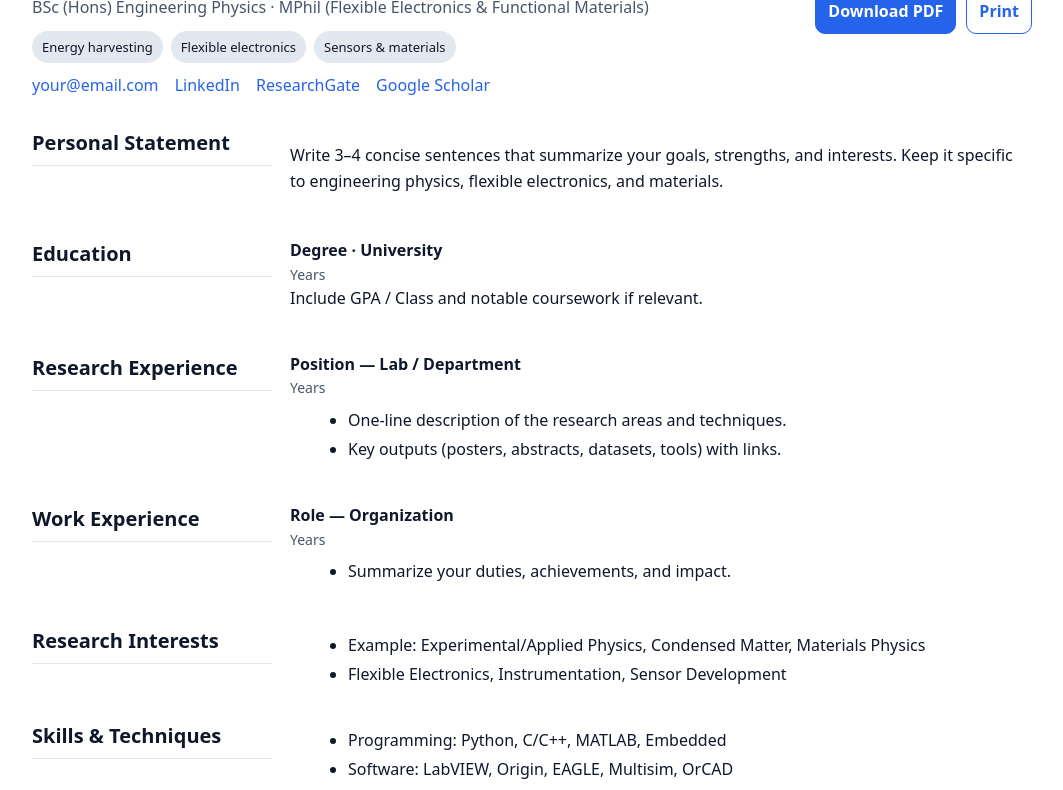
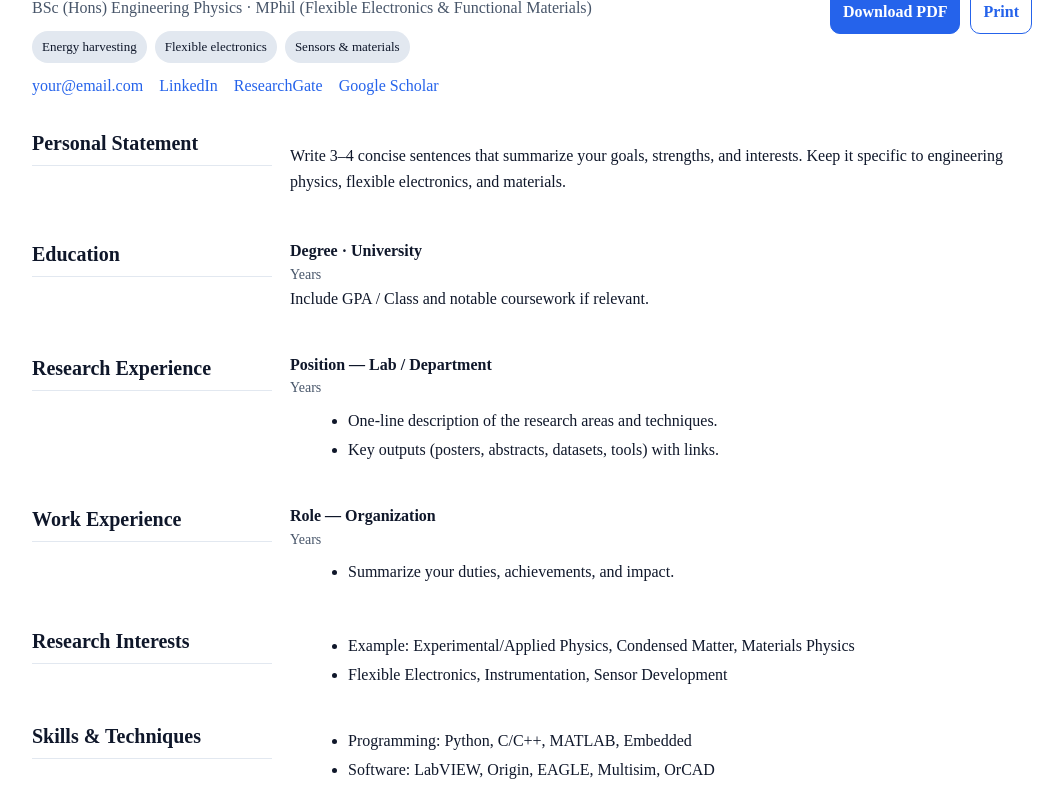
Before and after one commit to swidyawansa/swidyawansa.github.io, a plain HTML site: page index.html in a window 1280 px wide. Shown: the part 103-893 px from the top of the page, without its empty margins (108-1171 px from the left). Drawn offline with Linux system fonts and the light colour scheme.

Commit message:
Update index.html

```diff
--- a/index.html
+++ b/index.html
@@ -13,29 +13,34 @@
     @media (prefers-color-scheme: dark) {
       :root { --bg:#0b1220; --fg:#e5e7eb; --muted:#94a3b8; --chip:#1f2937; --link:#60a5fa; }
     }
-    html, body { margin:0; background:var(--bg); color:var(--fg); font:16px/1.6 system-ui, -apple-system, Segoe UI, Roboto, "Helvetica Neue", Arial, "Noto Sans", "Liberation Sans"; }
+    html, body {
+      margin:0;
+      background:var(--bg);
+      color:var(--fg);
+      font:16px/1.6 "Times New Roman", Times, serif;
+    }
     .wrap { max-width:1000px; margin:0 auto; padding:28px 18px 60px; }
     header { display:grid; grid-template-columns: 1fr auto; gap:12px; align-items:center; }
-    .name { font-size:clamp(28px, 4.5vw, 40px); font-weight:800; letter-spacing:-0.02em; }
-    .subtitle { color:var(--muted); margin-top:6px; }
+    .name { font-size:clamp(28px, 4.5vw, 40px); font-weight:800; letter-spacing:-0.02em; font-family:"Times New Roman", Times, serif; }
+    .subtitle { color:var(--muted); margin-top:6px; font-family:"Times New Roman", Times, serif; }
     .chips { display:flex; flex-wrap:wrap; gap:8px; margin-top:10px; }
-    .chip { background:var(--chip); padding:6px 10px; border-radius:999px; font-size:13px; }
-    a { color:var(--link); text-decoration:none; }
+    .chip { background:var(--chip); padding:6px 10px; border-radius:999px; font-size:13px; font-family:"Times New Roman", Times, serif; }
+    a { color:var(--link); text-decoration:none; font-family:"Times New Roman", Times, serif; }
     a:hover { text-decoration:underline; }
     .actions { display:flex; gap:10px; flex-wrap:wrap; justify-content:flex-end; }
-    .btn { border:1px solid var(--link); color:var(--link); padding:8px 12px; border-radius:10px; font-weight:600; }
+    .btn { border:1px solid var(--link); color:var(--link); padding:8px 12px; border-radius:10px; font-weight:600; font-family:"Times New Roman", Times, serif; }
     .btn.filled { background:var(--link); color:#fff; }
     section { margin-top:28px; }
-    h2 { font-size:20px; margin:0 0 12px; border-bottom:1px solid var(--chip); padding-bottom:6px; }
+    h2 { font-size:20px; margin:0 0 12px; border-bottom:1px solid var(--chip); padding-bottom:6px; font-family:"Times New Roman", Times, serif; }
     .two-col { display:grid; grid-template-columns: 240px 1fr; gap:18px; }
-    .item { margin-bottom:12px; }
-    .when { color:var(--muted); font-size:14px; }
-    ul { margin:8px 0 0 18px; }
-    li { margin:4px 0; }
+    .item { margin-bottom:12px; font-family:"Times New Roman", Times, serif; }
+    .when { color:var(--muted); font-size:14px; font-family:"Times New Roman", Times, serif; }
+    ul { margin:8px 0 0 18px; font-family:"Times New Roman", Times, serif; }
+    li { margin:4px 0; font-family:"Times New Roman", Times, serif; }
     .contact a { margin-right:12px; }
-    footer { margin-top:36px; color:var(--muted); font-size:14px; }
+    footer { margin-top:36px; color:var(--muted); font-size:14px; font-family:"Times New Roman", Times, serif; }
     .address { white-space: pre-line; }
-    .print-note { color:var(--muted); font-size:13px; }
+    .print-note { color:var(--muted); font-size:13px; font-family:"Times New Roman", Times, serif; }
     @media (max-width: 720px) {
       .two-col { grid-template-columns: 1fr; }
       header { grid-template-columns: 1fr; }
@@ -45,7 +50,7 @@
     @media print {
       .actions, .print-note { display:none; }
       a { color:inherit; text-decoration:none; }
-      body { font-size:12px; }
+      body { font-size:12px; font-family:"Times New Roman", Times, serif; }
       header, section { break-inside: avoid; }
     }
   </style>
```
